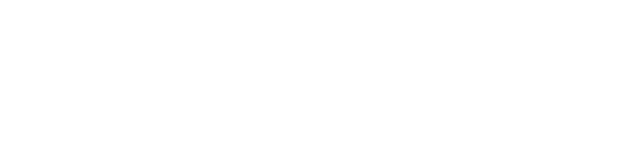
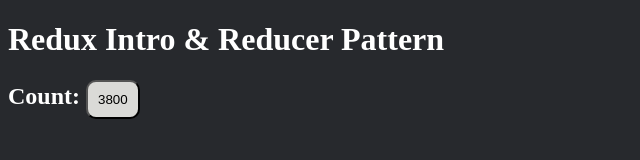
Before and after one commit to ashutosh-mishra-dev/learn-redux-redux-toolkit-and-rtk-query-with-anurag-singh-proCodrr, a website built with Parcel: page index.html in a window 1280 px wide. Shown: the whole page, without its empty margins (0-640 px from the left). Built offline with nearby package versions, Linux system fonts and the light colour scheme.

Commit message:
redux throw print state on index.html page

```diff
--- a/index.html
+++ b/index.html
@@ -5,10 +5,13 @@
     <meta charset="UTF-8">
     <meta name="viewport" content="width=device-width, initial-scale=1.0">
     <title>Redux fundamentals</title>
+    <script type="module" src="./script.js"></script>
 </head>
 
-<body>
-    <script type="module" src="./script.js"></script>
+<body style="background-color: #27292d; color: #ffffff;">
+    <h1>Redux Intro & Reducer Pattern </h1>
+    <h2>Count: <button style="padding: 10px; border-radius: 10px; background-color: rgb(218, 218, 215);"
+            class="post_count"></button></h2>
 </body>
 
 </html>
--- a/script.js
+++ b/script.js
@@ -1,6 +1,10 @@
-//ham yha redux tool ka use kar rhe hai jab browser extension se redux tool ko download karte hai to
+// hamne yha redux ke throw index.html ke page pr balance state ka value show karvaya without react nice
+// agar ham subscribe ke andar balanceCountElement.innerText = store.getState().balance; esko nahi likhe
+//to initialy hamara state redux me jo update ho rha h vo nhi dikhega
 
 import { createStore } from "redux";
+
+const balanceCountElement = document.querySelector(".post_count");
 
 const initialState = {
   balance: 0,
@@ -8,11 +12,14 @@
   age: 28,
 };
 
+const INCREMENT_BY_ONE = "bank/incrementByOne";
 const DEPOSITE = "bank/deposite";
 const WITHDRAW = "bank/withdraw";
 
 function reducer(state = initialState, action) {
   switch (action.type) {
+    case INCREMENT_BY_ONE:
+      return { ...state, balance: state.balance + 1 };
     case DEPOSITE:
       return { ...state, balance: state.balance + action.payload };
     case WITHDRAW:
@@ -27,8 +34,18 @@
 
 store.subscribe(() => {
   console.log(store.getState());
+  balanceCountElement.innerText = store.getState().balance;
 });
 
 store.dispatch({ type: DEPOSITE, payload: 2000 });
 store.dispatch({ type: DEPOSITE, payload: 3000 });
+
+// setTimeout(() => {
+//   store.dispatch({ type: WITHDRAW, payload: 1200 });
+// }, 3000);
+
 store.dispatch({ type: WITHDRAW, payload: 1200 });
+
+balanceCountElement.addEventListener("click", () => {
+  store.dispatch({ type: INCREMENT_BY_ONE });
+});
```
